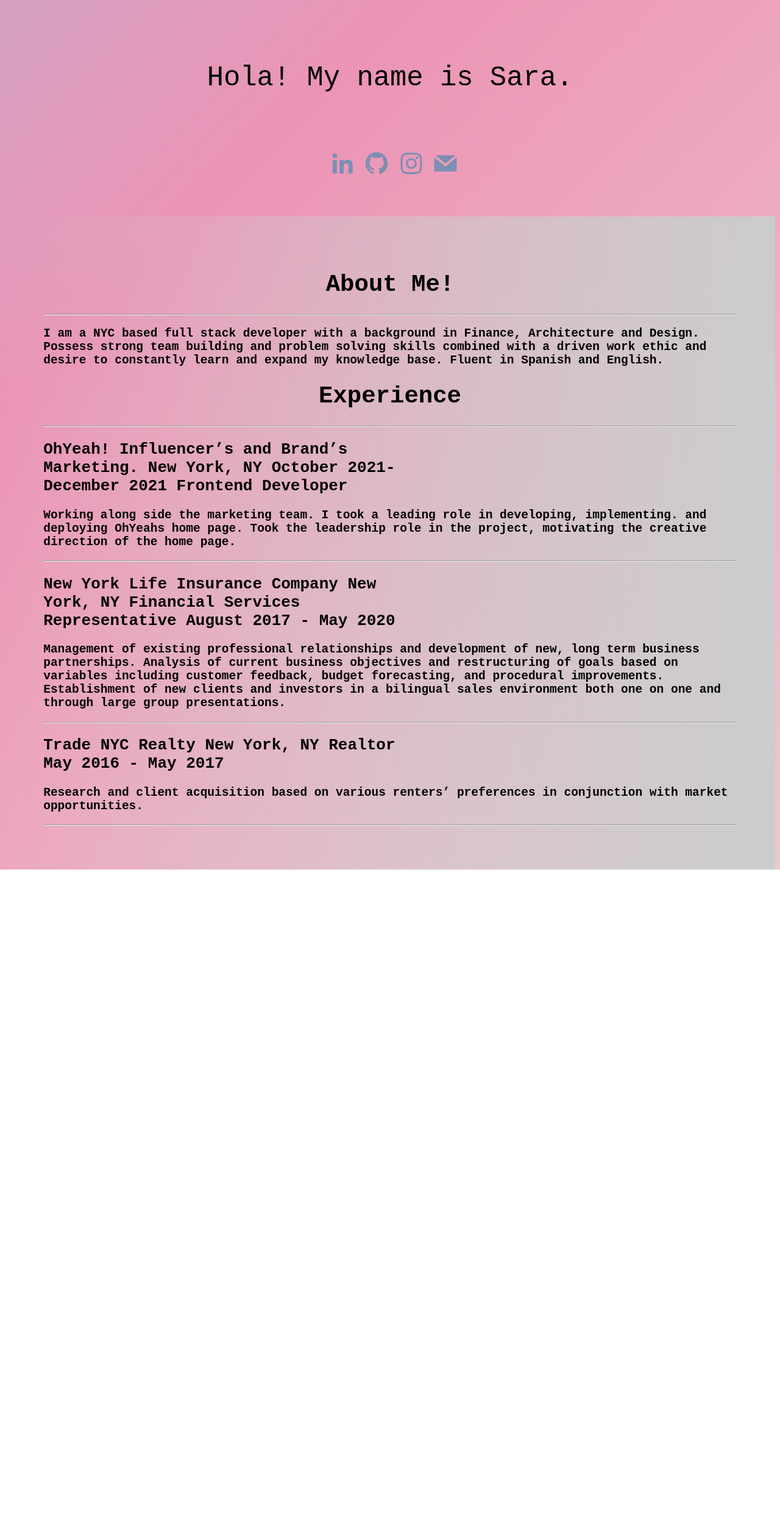
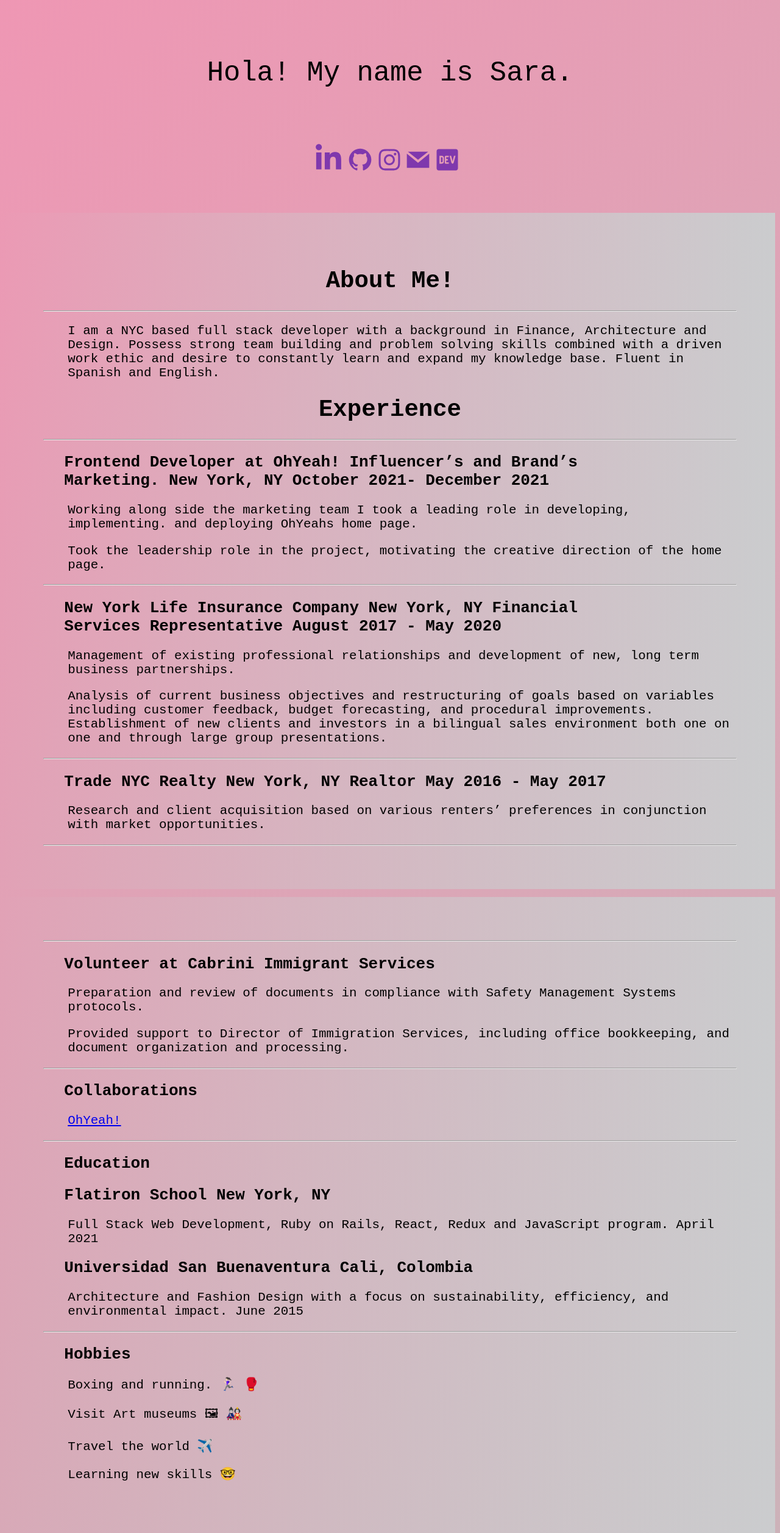
Before and after one commit to sarisgar28/sara-portfolio, a Next.js app: page / in a window 1280 px wide. Shown: the whole page at 61% size. Before the commit the page ends 1426 px from the top, so only its background shows below. Built offline with nearby package versions, Linux system fonts and the light colour scheme.

Commit message:
finished'

```diff
--- a/pages/index.js
+++ b/pages/index.js
@@ -1,6 +1,7 @@
 import { Row, Col, Container, Card} from 'react-bootstrap';
 import { GrLinkedinOption, GrGithub, GrMail } from "react-icons/gr";
-import { FaInstagram } from "react-icons/fa";
+import { FaInstagram, FaDev } from "react-icons/fa";
+import Link from 'next/link'
 
 
 
@@ -19,18 +20,22 @@ export default function Home() {
      </Col>
      </Row>
      <Row>
-      <Col sm={12} style={{width: '65%' }}>
+      <Col sm={12} className="icons">
+
         <a href="https://www.linkedin.com/in/sara-isabel-garcia-51726213b/">
-         <GrLinkedinOption style={{ marginLeft: '65%', fontSize: '40px', color: '#7D8FB3'   }}/>
+         <GrLinkedinOption style={{ fontSize: '50px', color: 'rgba(105, 34, 172, 0.815)'   }}/>
          </a>
          <a href="https://github.com/sarisgar28">
-         <GrGithub style={{ marginLeft: '2%', fontSize: '40px', color: '#7D8FB3'   }}/>
+         <GrGithub style={{ marginLeft: '1%', fontSize: '40px', color: 'rgba(105, 34, 172, 0.815)'   }}/>
          </a>
          <a href="https://www.instagram.com/sarisgar/">
-         <FaInstagram style={{ marginLeft: '2%', fontSize: '40px',color: '#7D8FB3'   }}/>
+         <FaInstagram style={{ marginLeft: '1%', fontSize: '40px',color: 'rgba(105, 34, 172, 0.815)'   }}/>
          </a>
          <a href="mailto: sarisgar28@gmail.com" >
-          <GrMail style={{ marginLeft: '2%', fontSize: '40px', color: '#7D8FB3'   }}/>
+          <GrMail style={{ marginLeft: '1%', fontSize: '40px', color: 'rgba(105, 34, 172, 0.815)'   }}/>
+         </a>
+         <a href="https://dev.to/sarisgar28">
+          <FaDev style={{ marginLeft: '1%', fontSize: '40px', color: 'rgba(105, 34, 172, 0.815)'  }}/>
          </a>
 
        </Col>
@@ -38,58 +43,122 @@ export default function Home() {
 
 
 
-     <Card className="card">
+     <Card body className="card" responsive>
      <Row>
 
        <Col sm={4}>
          <h1> About Me!</h1>
          <hr className="separator"></hr>
-         <h3> I am a NYC based full stack developer with a background in Finance,
+         <ol> I am a NYC based full stack developer with a background in Finance,
             Architecture and Design. Possess strong team building and
             problem solving skills combined with a driven work ethic and desire to
            constantly learn and expand my knowledge base. Fluent in Spanish and English.
-         </h3>
+         </ol>
        </Col>
        <Col sm={4}>
          <h1> Experience</h1>
          <hr className="separator"></hr>
           <h2>
-            OhYeah!  Influencer’s and Brand’s Marketing.
-            New York, NY
+          Frontend Developer at OhYeah!  Influencer’s and Brand’s Marketing.
+           New York, NY
             October 2021- December 2021
-            Frontend Developer
+
           </h2>
-
-          <h3>
-          Working along side the marketing team. I took a leading role in developing,
+          <ol>
+          Working along side the marketing team I took a leading role in developing,
           implementing. and deploying OhYeahs home page.
+          </ol>
+          <ol>
           Took the leadership role in the project, motivating the creative direction of the home page.
-          </h3>
+          </ol>
           <hr className="separator"></hr>
           <h2>New York Life Insurance Company 	New York, NY
           Financial Services Representative	       August 2017 - May 2020
           </h2>
 
-          <h3>
+          <ol>
             Management of existing professional relationships and development of new, long term business partnerships.
+          </ol>
+          <ol>
             Analysis of current business objectives and restructuring of goals based on variables including customer feedback, budget forecasting, and procedural improvements.
             Establishment of new clients and investors in a bilingual sales environment both one on one and through large group presentations.
-          </h3>
+          </ol>
           <hr className="separator"></hr>
           <h2>
           Trade NYC Realty 	                                                                                               New York, NY
-          Realtor 	       May 2016 - May 2017
+          Realtor  May 2016 - May 2017
           </h2>
 
-          <h3>
+          <ol>
           Research and client acquisition based on various renters’ preferences in conjunction with market opportunities.
-          </h3>
+          </ol>
           <hr className="separator"></hr>
        </Col>
        <Col sm={4}>
        </Col>
      </Row>
+
      </Card>
+    <Row>
+     <Card body className="card-2" responsive>
+
+       <Col sm={3}>
+         <hr className="separator"></hr>
+         <h2>
+           Volunteer at Cabrini Immigrant Services
+         </h2>
+         <ol>
+           Preparation and review of documents in compliance with Safety Management Systems protocols.
+         </ol>
+         <ol>
+         Provided support to Director of Immigration Services, including office bookkeeping, and document organization and processing.
+         </ol>
+       </Col>
+
+       <hr className="separator"></hr>
+
+       <Col sm={3}>
+        <h2>Collaborations</h2>
+
+        <ol>
+          <a href="https://ohyeah.us/">OhYeah!</a>
+        </ol>
+       </Col>
+
+       <hr className="separator"></hr>
+
+       <Col sm={3}>
+         <h2>Education</h2>
+
+         <h2>Flatiron School 	New York, NY</h2>
+         <ol>
+         Full Stack Web Development, Ruby on Rails, React, Redux and JavaScript program. 	April 2021
+         </ol>
+         <h2>Universidad San Buenaventura 	Cali, Colombia</h2>
+         <ol>Architecture and Fashion Design with a focus on sustainability, efficiency, and environmental impact.  	June 2015</ol>
+       </Col>
+       <hr className="separator"></hr>
+       <Col sm={3}>
+         <h2>Hobbies</h2>
+         <ol>
+         Boxing and running. 🏃🏻‍♀️ 🥊
+         </ol>
+         <ol>
+         Visit Art museums 🖼 🎎
+         </ol>
+         <ol>
+         Travel the world ✈️
+         </ol>
+         <ol>
+           Learning new skills 🤓
+         </ol>
+
+       </Col>
+
+       </Card>
+       </Row>
+
+
 
      </Container>
 
--- a/public/index.css
+++ b/public/index.css
@@ -1,6 +1,6 @@
 body {
-	background: linear-gradient(-45deg, #f0dbd5, #ec94b6, #8bcde6, #cff8ef);
-	background-size: 400% 400%;
+	background: linear-gradient(-45deg, #c0bcbb, #f080a5d7, #8bcde6, #cff8ef);
+	background-size: 800% 800%;
 	animation: gradient 15s ease infinite;
 	height: 100vh;
 
@@ -20,7 +20,7 @@ body {
 
 
 .wrapper {
-    height: 30vh;
+    height: 28vh;
     /*This part is important for centering*/
     display: flex;
     align-items: center;
@@ -71,11 +71,12 @@ body {
     font-family: monospace;
     font-size: 2em;
     text-align: left;
-    width: 55%;
+    width: 80%;
+    margin-left: 3%;
  }
- h3{
+ ol{
     font-family: monospace;
-    font-size: 1.5em;
+    font-size: 1.6em;
     text-align: left;
 
  }
@@ -88,3 +89,71 @@ body {
  .separator{
     background: #919192  ;
    }
+   .icons{
+   margin-left: 40% !important;
+}
+   .card-2{
+
+    margin-top: 1% !important;
+    color: #000000;
+    background: #FAFBFC;
+    background: linear-gradient(270deg, #cbccce 0%, rgba(218, 222, 230, 0) 100.97%);
+    text-align: center !important;
+    box-shadow:
+    0 0 40px 10px #fff,  /* inner white */
+    /* 0 0 0 5px #f0f, middle magenta */
+    /* 0 0 5px 5px #0ff; outer cyan */
+
+   }
+
+   @media screen
+   and (max-device-width: 490px)
+   and (orientation: portrait){
+     html{
+
+      width: 190%;
+
+
+    }
+    .icons{
+        width: 35% !important;
+        color:rgba(105, 34, 172, 0.815)
+
+    }
+    .body {
+        background: linear-gradient(-45deg, #c0bcbb, #f080a5d7, #8bcde6, #cff8ef);
+        background-size: 800% 800%;
+        animation: gradient 15s ease infinite;
+        height: 100vh;
+
+    }
+    @keyframes gradient {
+        0% {
+            background-position: 0% 50%;
+        }
+        50% {
+            background-position: 100% 50%;
+        }
+        100% {
+            background-position: 0% 50%;
+        }
+    }
+    h1{
+        font-family: monospace;
+        font-size: 3em;
+        text-align: center;
+     }
+     h2{
+        font-family: monospace;
+        font-size: 2em;
+        text-align: left;
+
+     }
+    ol{
+        font-family: monospace;
+        font-size: 1.8em;
+        text-align: left;
+
+     }
+
+   }
```
